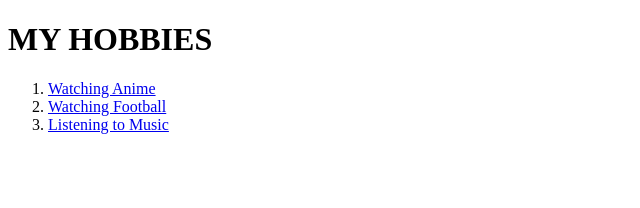
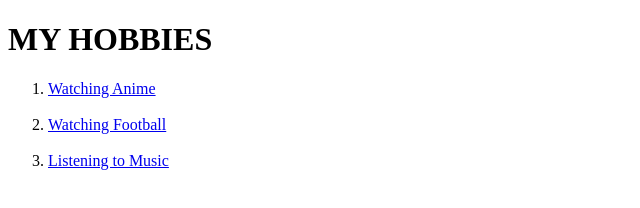
Before and after one commit to rohithnair23/cv, a plain HTML site: page hobbies.html in a window 1280 px wide. Shown: the whole page, without its empty margins (0-640 px from the left). Drawn offline with Linux system fonts and the light colour scheme.

Commit message:
Update hobbies.html

```diff
--- a/hobbies.html
+++ b/hobbies.html
@@ -7,10 +7,10 @@
   <body>
     <h1>MY HOBBIES</h1>
     <ol>
-      <li><a href="https://youtu.be/yKELA1qBAKA">Watching Anime</a></li>
+      <li><a href="https://youtu.be/yKELA1qBAKA">Watching Anime</a></li><br>
       <li>
         <a href="https://youtu.be/zhEWqfP6V_w">Watching Football</a>
-      </li>
+      </li><br>
       <li><a href="https://youtu.be/ony539T074w">Listening to Music</a></li>
     </ol>
   </body>
```
